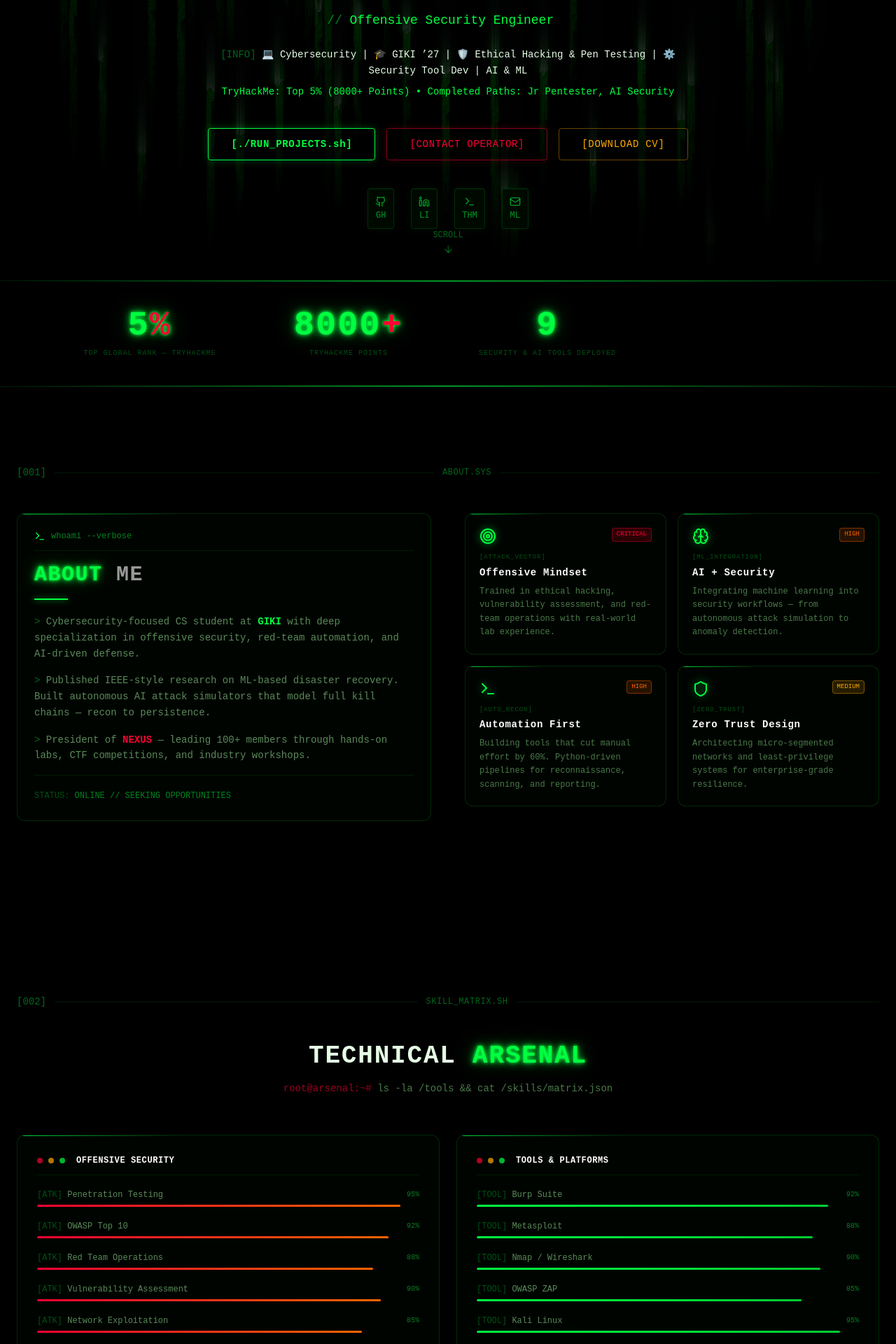
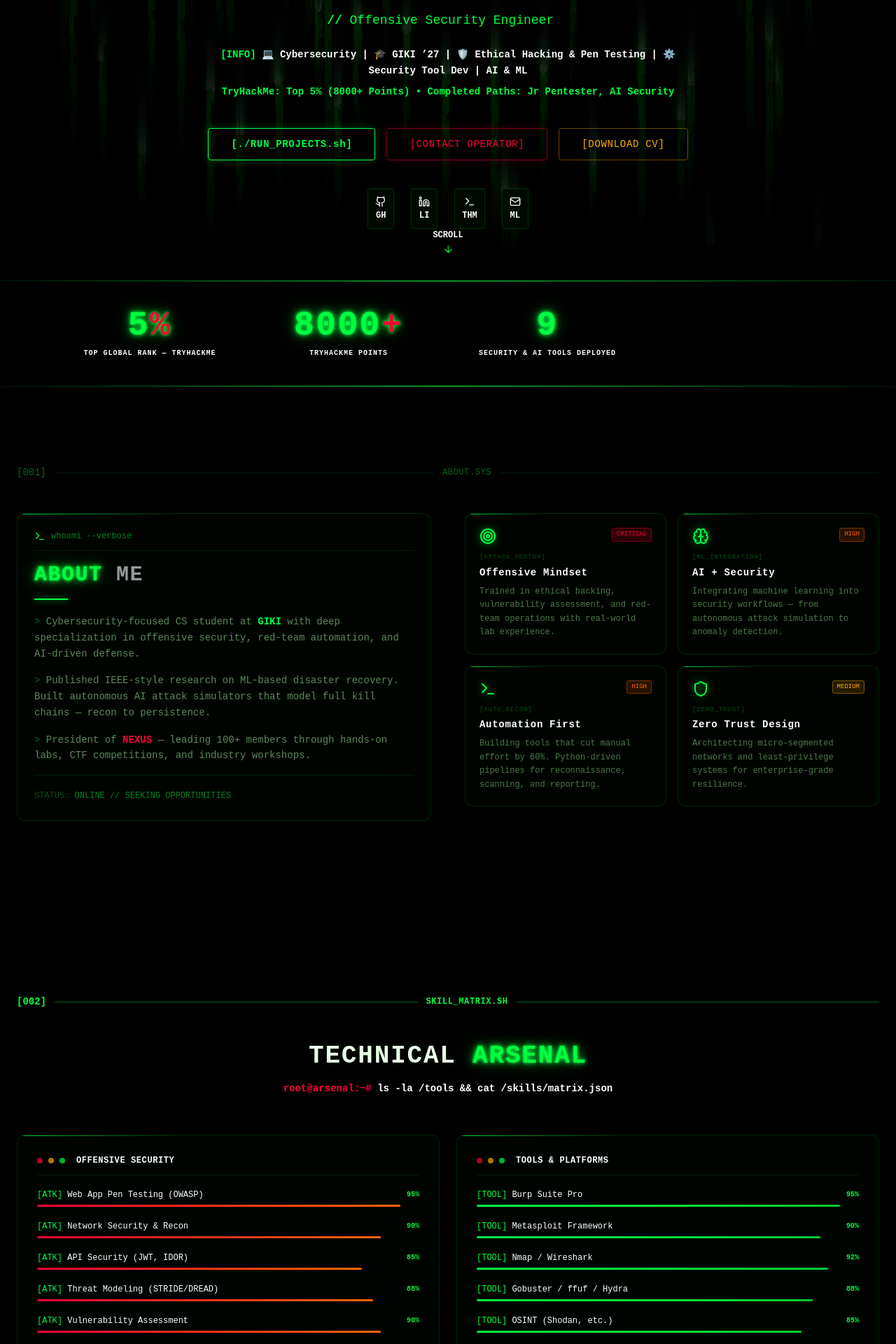
Before and after one commit to shehrozmajeed/shehrozmajeed-portfolio, a Next.js app: page / in a window 1280 px wide. Shown: the part 400-2320 px from the top of the page at 70% size. Built offline with nearby package versions, Linux system fonts and the light colour scheme.

Commit message:
Add Writeups & Walkthroughs section

```diff
--- a/app/components/StatsBar.tsx
+++ b/app/components/StatsBar.tsx
@@ -53,7 +53,7 @@ export default function StatsBar() {
             className="text-center"
           >
             <Counter value={stat.value} suffix={stat.suffix} />
-            <p className="text-[9px] md:text-[10px] text-hack-green/30 mt-2 font-mono tracking-widest">
+            <p className="text-[9px] md:text-[10px] text-white mt-2 font-mono tracking-widest font-semibold">
               {stat.label}
             </p>
           </motion.div>
--- a/app/page.tsx
+++ b/app/page.tsx
@@ -4,6 +4,7 @@ import MatrixRain from "./components/MatrixRain";
 import Hero from "./sections/Hero";
 import About from "./sections/About";
 import Skills from "./sections/Skills";
+import Writeups from "./sections/Writeups";
 import Projects from "./sections/Projects";
 import Experience from "./sections/Experience";
 import Certifications from "./sections/Certifications";
@@ -22,6 +23,7 @@ export default function Home() {
         <StatsBar />
         <About />
         <Skills />
+        <Writeups />
         <Projects />
         <Experience />
         <Certifications />
--- a/app/sections/Certifications.tsx
+++ b/app/sections/Certifications.tsx
@@ -96,10 +96,10 @@ export default function Certifications() {
     <SectionWrapper id="certifications" className="matrix-grid">
       {/* Section header */}
       <div className="flex items-center gap-3 mb-12">
-        <span className="text-hack-green/40 font-mono text-sm">[005]</span>
-        <div className="flex-1 h-[1px] bg-hack-green/10" />
-        <span className="font-display text-xs tracking-widest text-hack-green/40">CLEARANCE_CERTS.DB</span>
-        <div className="flex-1 h-[1px] bg-hack-green/10" />
+        <span className="text-hack-green font-mono text-sm font-bold">[005]</span>
+        <div className="flex-1 h-[1px] bg-hack-green/40" />
+        <span className="font-display text-xs tracking-widest text-hack-green font-bold">CLEARANCE_CERTS.DB</span>
+        <div className="flex-1 h-[1px] bg-hack-green/40" />
       </div>
 
       <motion.div
@@ -112,8 +112,8 @@ export default function Certifications() {
           CERTIFICATIONS &{" "}
           <span className="text-hack-green text-glow">RANKINGS</span>
         </h2>
-        <p className="text-[#4a7a4a] max-w-2xl mx-auto font-mono text-xs">
-          <span className="text-hack-red/60">root@kali:~# </span>
+        <p className="text-white max-w-2xl mx-auto font-mono text-xs font-semibold">
+          <span className="text-hack-red">root@kali:~# </span>
           cat /etc/security/clearances.conf | grep VERIFIED
         </p>
       </motion.div>
@@ -144,7 +144,7 @@ export default function Certifications() {
               </span>
             </div>
             <h3 className="font-display text-xs font-bold text-white mb-1 tracking-wide">{cert.name}</h3>
-            <p className="text-[10px] text-[#4a7a4a] font-mono">{cert.detail}</p>
+            <p className="text-[10px] text-white font-mono font-semibold">{cert.detail}</p>
           </motion.a>
         ))}
       </div>
@@ -166,13 +166,13 @@ export default function Certifications() {
             <Trophy className="w-10 h-10 text-hack-amber" style={{ filter: "drop-shadow(0 0 8px rgba(255,170,0,0.7))" }} />
           </div>
           <div className="text-center md:text-left">
-            <div className="text-[9px] font-mono text-hack-amber/50 tracking-widest mb-1">[GLOBAL_RANK_STATUS]</div>
+            <div className="text-[9px] font-mono text-hack-amber tracking-widest mb-1 font-bold">[GLOBAL_RANK_STATUS]</div>
             <h3 className="font-display text-lg font-bold text-white mb-2 tracking-wide flex items-center gap-2 justify-center md:justify-start">
               TryHackMe — <span className="text-hack-amber" style={{ textShadow: "0 0 12px rgba(255,170,0,0.5)" }}>TOP 5% GLOBALLY</span>
-              <span className="text-[10px] text-hack-amber/60 border border-hack-amber/30 px-2 py-0.5 rounded bg-hack-amber/10 ml-2">VIEW PROFILE ↗</span>
+              <span className="text-[10px] text-hack-amber border border-hack-amber/50 px-2 py-0.5 rounded bg-hack-amber/20 ml-2 font-bold">VIEW PROFILE ↗</span>
             </h3>
-            <p className="text-[#4a7a4a] text-xs leading-relaxed font-mono">
-              <span className="text-hack-amber/40">&gt; </span>
+            <p className="text-white text-xs leading-relaxed font-mono font-semibold">
+              <span className="text-hack-amber font-bold">&gt; </span>
               Completed learning paths including Jr Pentester and AI Security. Demonstrated hands-on skills in penetration testing,
               privilege escalation, web exploitation, and network security. 8000+ points.
             </p>
--- a/app/sections/Hero.tsx
+++ b/app/sections/Hero.tsx
@@ -128,7 +128,7 @@ export default function Hero() {
                 transition={{ delay: 0.3 }}
                 className="text-base md:text-lg font-mono mb-6 h-7"
               >
-                <span className="text-hack-green/50">// </span>
+                <span className="text-hack-green font-bold">// </span>
                 <TypeAnimation
                   sequence={[
                     "Offensive Security Engineer",
@@ -153,11 +153,11 @@ export default function Hero() {
                 initial={{ opacity: 0 }}
                 animate={{ opacity: 1 }}
                 transition={{ delay: 0.4 }}
-                className="text-[#e6ffe6] max-w-2xl mx-auto mb-10 leading-relaxed text-sm font-mono"
+                className="text-white max-w-2xl mx-auto mb-10 leading-relaxed text-sm font-mono font-semibold"
               >
-                <span className="text-hack-green/40">[INFO] </span>
+                <span className="text-hack-green font-bold">[INFO] </span>
                 💻 Cybersecurity | 🎓 GIKI ’27 | 🛡️ Ethical Hacking &amp; Pen Testing | ⚙️ Security Tool Dev | AI &amp; ML <br className="hidden md:block" />
-                <span className="text-hack-green mt-2 inline-block">TryHackMe: Top 5% (8000+ Points) • Completed Paths: Jr Pentester, AI Security</span>
+                <span className="text-hack-green mt-2 inline-block font-bold">TryHackMe: Top 5% (8000+ Points) • Completed Paths: Jr Pentester, AI Security</span>
               </motion.p>
 
               {/* CTA buttons */}
@@ -208,7 +208,7 @@ export default function Hero() {
                     href={s.href}
                     target="_blank"
                     rel="noopener noreferrer"
-                    className="p-2.5 rounded glass text-hack-green/60 hover:text-hack-green hover:border-hack-green/40 transition-all font-mono text-xs flex flex-col items-center gap-1"
+                    className="p-2.5 rounded glass text-white hover:text-hack-green hover:border-hack-green/40 transition-all font-mono text-xs flex flex-col items-center gap-1 font-bold"
                     aria-label={s.label}
                   >
                     <s.icon className="w-4 h-4" />
@@ -230,10 +230,10 @@ export default function Hero() {
       >
         <a
           href="#about"
-          className="flex flex-col items-center gap-2 text-hack-green/40 hover:text-hack-green transition-colors font-mono text-xs"
+          className="flex flex-col items-center gap-2 text-white hover:text-hack-green transition-colors font-mono text-xs font-bold"
         >
           <span>SCROLL</span>
-          <ArrowDown className="w-4 h-4 animate-bounce" />
+          <ArrowDown className="w-4 h-4 animate-bounce text-hack-green" />
         </a>
       </motion.div>
     </section>
--- a/app/sections/Skills.tsx
+++ b/app/sections/Skills.tsx
@@ -9,11 +9,11 @@ const skillCategories = [
     prefix: "ATK",
     barClass: "progress-neon-red",
     skills: [
-      { name: "Penetration Testing", level: 95 },
-      { name: "OWASP Top 10", level: 92 },
-      { name: "Red Team Operations", level: 88 },
+      { name: "Web App Pen Testing (OWASP)", level: 95 },
+      { name: "Network Security & Recon", level: 90 },
+      { name: "API Security (JWT, IDOR)", level: 85 },
+      { name: "Threat Modeling (STRIDE/DREAD)", level: 88 },
       { name: "Vulnerability Assessment", level: 90 },
-      { name: "Network Exploitation", level: 85 },
     ],
   },
   {
@@ -21,11 +21,11 @@ const skillCategories = [
     prefix: "TOOL",
     barClass: "progress-neon",
     skills: [
-      { name: "Burp Suite", level: 92 },
-      { name: "Metasploit", level: 88 },
-      { name: "Nmap / Wireshark", level: 90 },
-      { name: "OWASP ZAP", level: 85 },
-      { name: "Kali Linux", level: 95 },
+      { name: "Burp Suite Pro", level: 95 },
+      { name: "Metasploit Framework", level: 90 },
+      { name: "Nmap / Wireshark", level: 92 },
+      { name: "Gobuster / ffuf / Hydra", level: 88 },
+      { name: "OSINT (Shodan, etc.)", level: 85 },
     ],
   },
   {
@@ -35,9 +35,9 @@ const skillCategories = [
     skills: [
       { name: "Python", level: 95 },
       { name: "Bash Scripting", level: 88 },
+      { name: "SQL Injection & Database", level: 85 },
+      { name: "JavaScript / TypeScript", level: 78 },
       { name: "C / C++", level: 80 },
-      { name: "SQL", level: 85 },
-      { name: "JavaScript / TypeScript", level: 78 },
     ],
   },
   {
@@ -75,11 +75,11 @@ function SkillBar({
       className="mb-5"
     >
       <div className="flex justify-between mb-1.5 font-mono">
-        <span className="text-xs text-[#5a8a5a]">
-          <span className="text-hack-green/30">[{prefix}] </span>
+        <span className="text-xs text-white">
+          <span className="text-hack-green">[{prefix}] </span>
           {name}
         </span>
-        <span className="text-[10px] text-hack-green/50">{level}%</span>
+        <span className="text-[10px] text-hack-green font-bold">{level}%</span>
       </div>
       <div className="w-full h-[3px] bg-hack-green/8 rounded-full overflow-hidden relative">
         <motion.div
@@ -99,10 +99,10 @@ export default function Skills() {
     <SectionWrapper id="skills">
       {/* Section header */}
       <div className="flex items-center gap-3 mb-12">
-        <span className="text-hack-green/40 font-mono text-sm">[002]</span>
-        <div className="flex-1 h-[1px] bg-hack-green/10" />
-        <span className="font-display text-xs tracking-widest text-hack-green/40">SKILL_MATRIX.SH</span>
-        <div className="flex-1 h-[1px] bg-hack-green/10" />
+        <span className="text-hack-green font-mono text-sm font-bold">[002]</span>
+        <div className="flex-1 h-[1px] bg-hack-green/40" />
+        <span className="font-display text-xs tracking-widest text-hack-green font-bold">SKILL_MATRIX.SH</span>
+        <div className="flex-1 h-[1px] bg-hack-green/40" />
       </div>
 
       <motion.div
@@ -114,8 +114,8 @@ export default function Skills() {
         <h2 className="font-display text-3xl md:text-4xl font-bold mb-4 tracking-widest">
           TECHNICAL <span className="text-hack-green text-glow">ARSENAL</span>
         </h2>
-        <p className="text-[#4a7a4a] max-w-2xl mx-auto font-mono text-sm">
-          <span className="text-hack-red/60">root@arsenal:~# </span>
+        <p className="text-white max-w-2xl mx-auto font-mono text-sm font-semibold">
+          <span className="text-hack-red">root@arsenal:~# </span>
           ls -la /tools && cat /skills/matrix.json
         </p>
       </motion.div>
--- /dev/null
+++ b/app/sections/Writeups.tsx
@@ -0,0 +1,160 @@
+"use client";
+
+import { motion } from "framer-motion";
+import SectionWrapper from "../components/SectionWrapper";
+import { useTilt } from "../hooks/useTilt";
+import { BookOpen, Shield, Cpu, Terminal, ExternalLink } from "lucide-react";
+
+const writeups = [
+  {
+    title: "Jr Penetration Tester Path",
+    icon: Shield,
+    tag: "OFFENSIVE_SECURITY",
+    completed: "100%",
+    description:
+      "Comprehensive walkthroughs focusing on penetration testing fundamentals and core methodologies. Covers active and passive reconnaissance, vulnerability exploitation, and reporting.",
+    topics: [
+      "Penetration Testing Foundations",
+      "Network Reconnaissance & Nmap",
+      "Burp Suite",
+      "Web App Vulnerabilities",
+      "OWASP Top 10 (2025)",
+      "Metasploit & Exploitation",
+      "Pentesting Methodologies",
+    ],
+    github: "https://github.com/shehrozmajeed/ctf-writeups/tree/main/tryhackme/Jr%20Penetration%20Tester",
+  },
+  {
+    title: "AI Security Path",
+    icon: Cpu,
+    tag: "AI_SECURITY",
+    completed: "100%",
+    description:
+      "Detailed notes and lab solutions focusing on the intersection of artificial intelligence and cybersecurity. Exploring threats, vulnerabilities, and defenses in AI systems.",
+    topics: [
+      "AI Fundamentals",
+      "Secure AI Systems",
+      "Threat Modeling for AI",
+      "AI Vulnerability Analysis",
+    ],
+    github: "https://github.com/shehrozmajeed/ctf-writeups/tree/main/tryhackme/Ai%20Security",
+  },
+];
+
+function WriteupCard({
+  writeup,
+  index,
+}: {
+  writeup: (typeof writeups)[0];
+  index: number;
+}) {
+  const tiltRef = useTilt<HTMLDivElement>({ max: 5, scale: 1.01 });
+
+  return (
+    <motion.div
+      ref={tiltRef}
+      initial={{ opacity: 0, y: 40 }}
+      whileInView={{ opacity: 1, y: 0 }}
+      viewport={{ once: true }}
+      transition={{ duration: 0.6, delay: (index % 2) * 0.1 }}
+      className="terminal-card rounded-xl p-5 md:p-6 hover:border-hack-green/40 transition-all group flex flex-col h-full border-scan-hover"
+      style={{ transformStyle: "preserve-3d" }}
+    >
+      {/* Header */}
+      <div className="flex items-start justify-between mb-4">
+        <div className="flex items-center gap-3">
+          <writeup.icon
+            className="w-5 h-5 text-hack-green group-hover:scale-110 transition-transform"
+            style={{ filter: "drop-shadow(0 0 4px rgba(0,255,65,0.7))" }}
+          />
+          <div>
+            <div className="text-[9px] font-mono text-hack-green tracking-widest uppercase">
+              [{writeup.tag}]
+            </div>
+          </div>
+        </div>
+        <span className="text-[9px] font-mono px-2 py-0.5 rounded text-white bg-hack-green/20 border border-hack-green/30">
+          COMPLETED: {writeup.completed}
+        </span>
+      </div>
+
+      {/* Title */}
+      <h3 className="font-display text-lg font-bold text-white mb-3 group-hover:text-hack-green transition-colors tracking-wide">
+        {writeup.title}
+      </h3>
+
+      {/* Description */}
+      <p className="text-white/80 font-mono text-xs leading-relaxed mb-5 flex-1">
+        {writeup.description}
+      </p>
+
+      {/* Topics */}
+      <div className="mb-6">
+        <span className="text-[10px] text-white/50 uppercase tracking-widest font-mono mb-2 block">
+          Key Topics Covered:
+        </span>
+        <div className="flex flex-wrap gap-2">
+          {writeup.topics.map((topic) => (
+            <span
+              key={topic}
+              className="text-[10px] px-2 py-1 rounded font-mono text-white bg-white/5 border border-white/10"
+            >
+              {topic}
+            </span>
+          ))}
+        </div>
+      </div>
+
+      {/* GitHub Link */}
+      <a
+        href={writeup.github}
+        target="_blank"
+        rel="noopener noreferrer"
+        className="inline-flex items-center gap-2 text-xs font-mono text-hack-green hover:text-white transition-colors mt-auto border border-hack-green/30 px-4 py-2 rounded bg-hack-green/5 hover:bg-hack-green/20 w-fit"
+      >
+        <BookOpen className="w-4 h-4" />
+        View Walkthroughs
+        <ExternalLink className="w-3 h-3 ml-1" />
+      </a>
+    </motion.div>
+  );
+}
+
+export default function Writeups() {
+  return (
+    <SectionWrapper id="writeups" className="matrix-grid">
+      {/* Section header */}
+      <div className="flex items-center gap-3 mb-12">
+        <span className="text-hack-green font-mono text-sm">[03.5]</span>
+        <div className="flex-1 h-[1px] bg-hack-green/20" />
+        <span className="font-display text-xs tracking-widest text-white">WRITEUPS.MD</span>
+        <div className="flex-1 h-[1px] bg-hack-green/20" />
+      </div>
+
+      <motion.div
+        initial={{ opacity: 0, y: 20 }}
+        whileInView={{ opacity: 1, y: 0 }}
+        viewport={{ once: true }}
+        className="text-center mb-14"
+      >
+        <h2 className="font-display text-3xl md:text-4xl font-bold mb-4 tracking-widest text-white">
+          WRITEUPS & <span className="text-hack-green text-glow">WALKTHROUGHS</span>
+        </h2>
+        <p className="text-white/80 max-w-2xl mx-auto font-mono text-sm">
+          <span className="text-hack-green">root@kali:~/writeups# </span>
+          cat stats.txt
+          <br />
+          <span className="text-white mt-2 block font-semibold text-base">
+            Total TryHackMe Rooms Documented: <span className="text-hack-green text-glow">100+</span>
+          </span>
+        </p>
+      </motion.div>
+
+      <div className="grid md:grid-cols-2 gap-6 max-w-5xl mx-auto">
+        {writeups.map((writeup, i) => (
+          <WriteupCard key={i} writeup={writeup} index={i} />
+        ))}
+      </div>
+    </SectionWrapper>
+  );
+}
```
Also changed, not shown: 4 other files (tests, documents, lock files or other folders).
